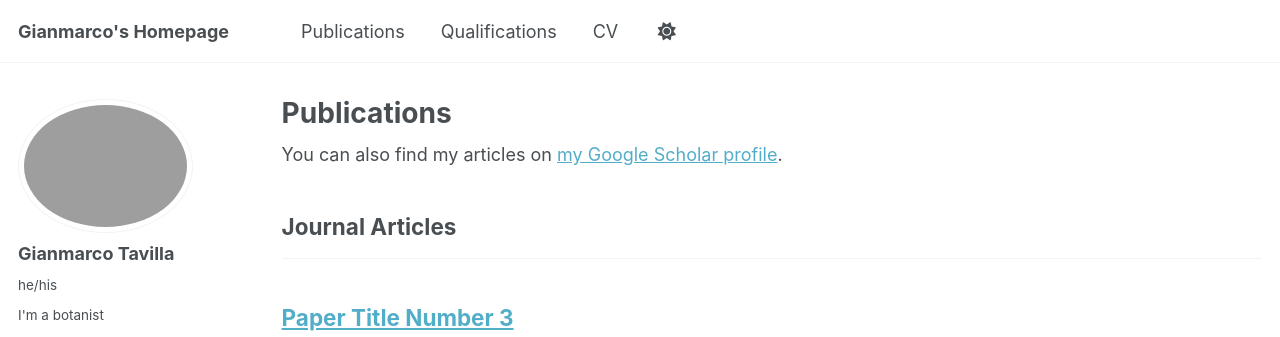
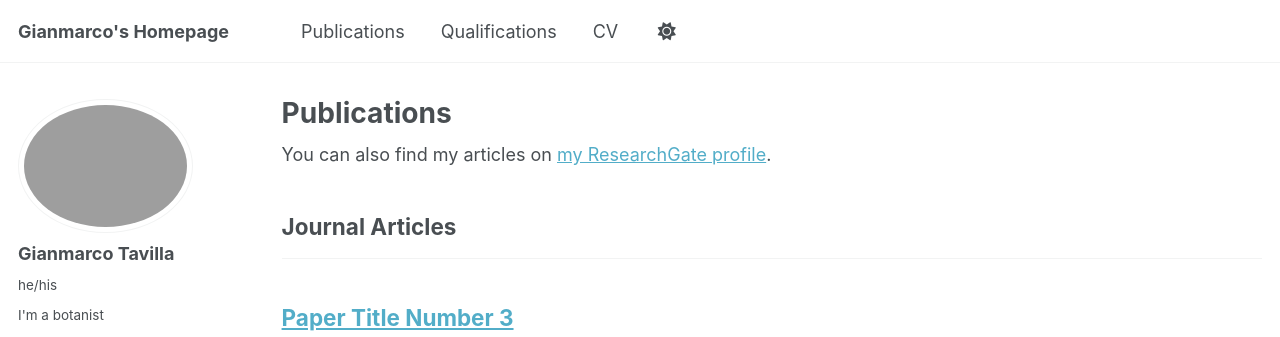
Before and after one commit to gianmarcotavilla/gianmarcotavilla.github.io, a Jekyll site: the page built from _pages/publications.html, in a window 1280 px wide and 900 px high. Shown: the top 337 px of the window. Built offline with Jekyll 4.4.1, drawn with Linux system fonts in a browser that asks for light colours; some web fonts are replaced.

Commit message:
Update publications.html

```diff
--- a/_pages/publications.html
+++ b/_pages/publications.html
@@ -6,7 +6,7 @@ author_profile: true
 ---
 
 {% if site.author.googlescholar %}
-  <div class="wordwrap">You can also find my articles on <a href="{{site.author.googlescholar}}">my Google Scholar profile</a>.</div>
+  <div class="wordwrap">You can also find my articles on <a href="{{site.author.researchgate}}">my ResearchGate profile</a>.</div>
 {% endif %}
 
 {% include base_path %}
```
